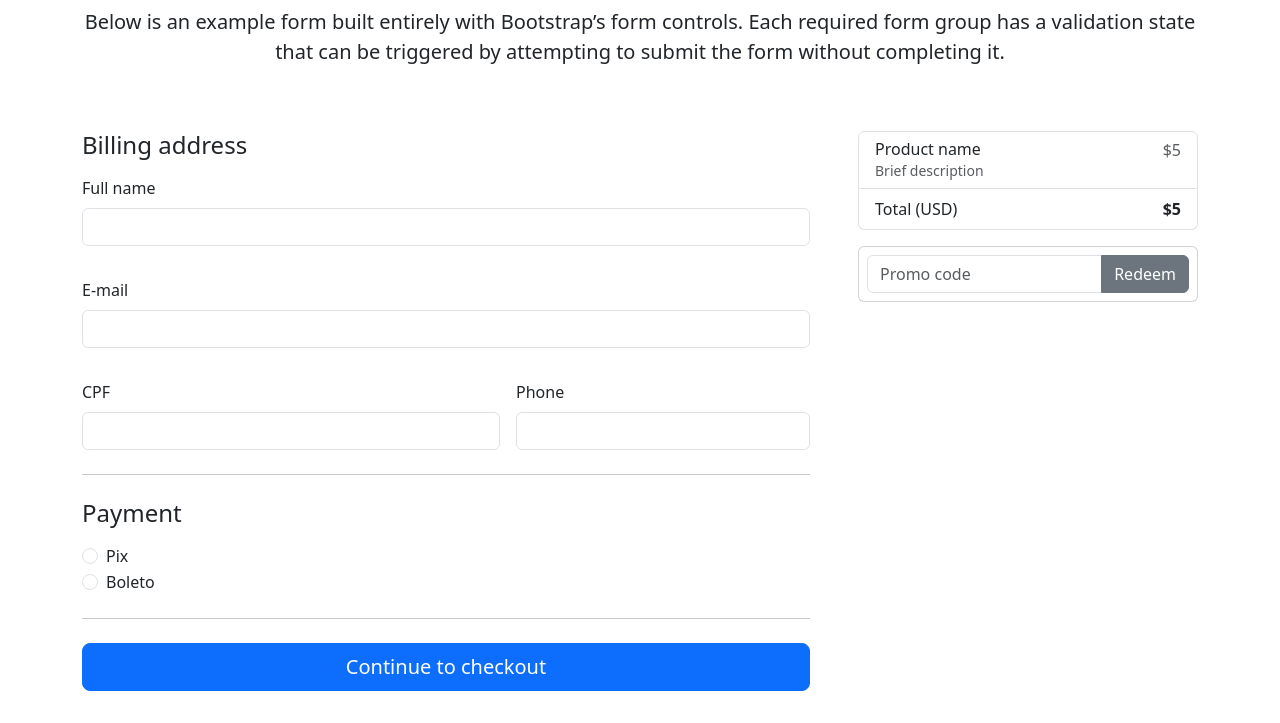
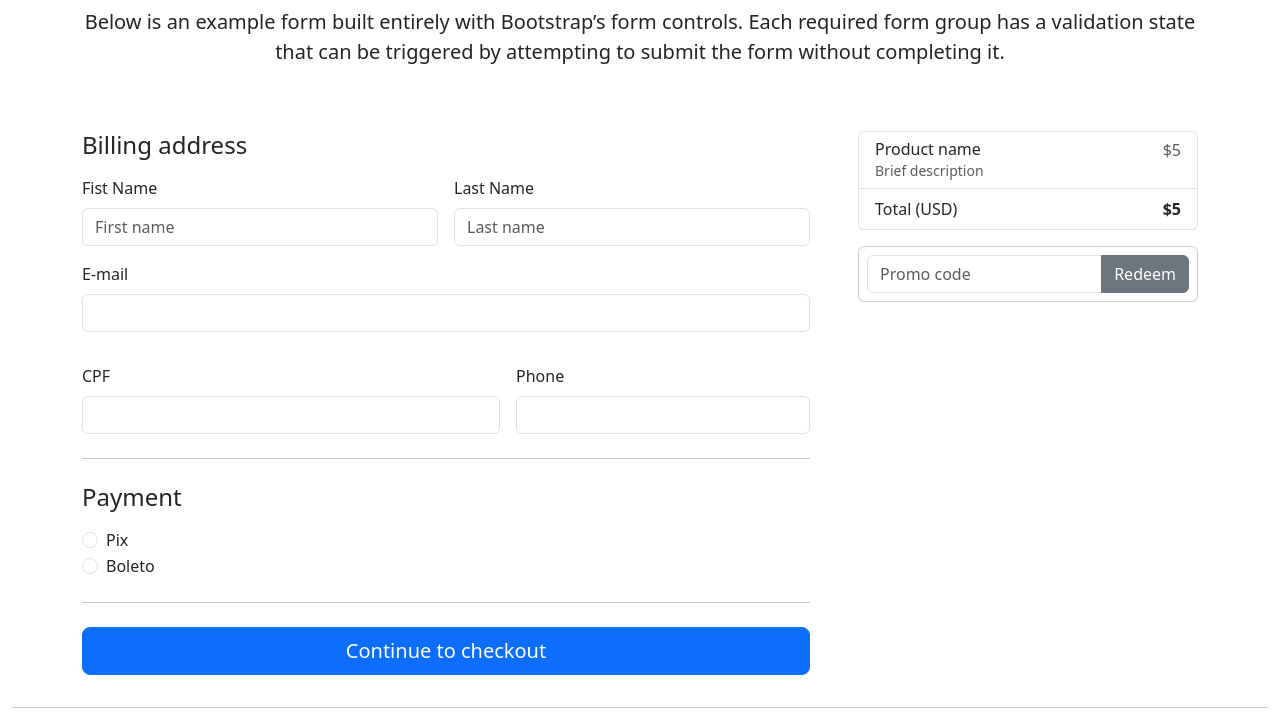
Before and after one commit to HeitorLouzeiro/plan-checkout-transparente-mercadopago, a Django app: template payments/templates/payments/pages/checkout.html in a window 1280 px wide. Shown: the part 265-988 px from the top of the page. Run offline with Django 3.2, Linux system fonts and the light colour scheme; the template is opened without the code that fills it, so the values that code supplies are empty.

Commit message:
Modifying the full name field to first and last name.

```diff
--- a/payments/templates/payments/pages/checkout.html
+++ b/payments/templates/payments/pages/checkout.html
@@ -38,9 +38,13 @@
         <form action="{% url 'checkout' %}" method="POST" >
             {% csrf_token %}
             <div class="row g-3">
-                <div class="mb-3">
-                    <label class="form-label">Full name</label>
-                    <input type="text" class="form-control" name="name" required>
+                <div class="col-md-6">
+                    <label class="form-label">Fist Name</label>
+                    <input type="text" class="form-control" placeholder="First name" name="fistname">
+                </div>
+                <div class="col-md-6">
+                    <label class="form-label">Last Name</label>
+                    <input type="text" class="form-control" placeholder="Last name" name="lastname">
                 </div>
                 <div class="mb-3">
                     <label class="form-label">E-mail</label>
--- a/payments/templates/payments/pages/paymentsConfirm.html
+++ b/payments/templates/payments/pages/paymentsConfirm.html
@@ -3,10 +3,11 @@
 {% block navbar %}{% endblock navbar %}
 {% block content %}
 
-    <form action="" method="post">
+    <form action="{% url 'payment' %}" method="post">
         {% csrf_token %}
         <h1>Payment Details</h1>
-        <p>Name: {{ checkout_data.name }}</p>
+        <p>First name: {{ checkout_data.fistname }}</p>
+        <p>Last name: {{ checkout_data.lastname }}</p>
         <p>Email: {{ checkout_data.email }}</p>
         <p>Phone: {{ checkout_data.phone }}</p>
         <p>CPF: {{ checkout_data.cpf }}</p>
```
